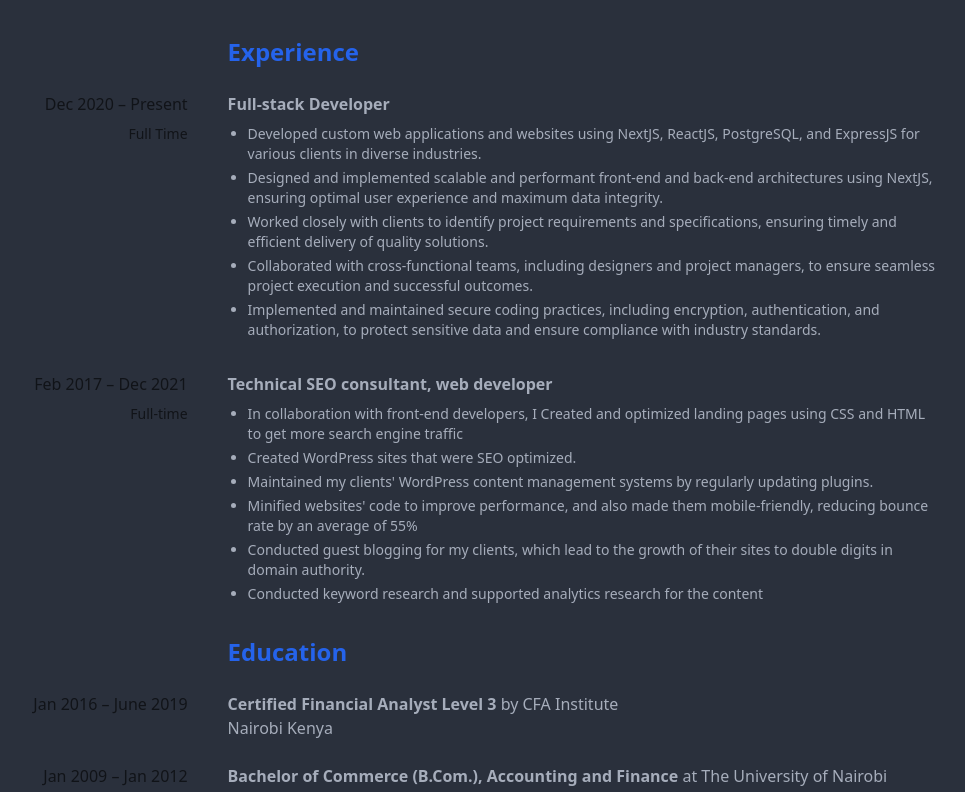
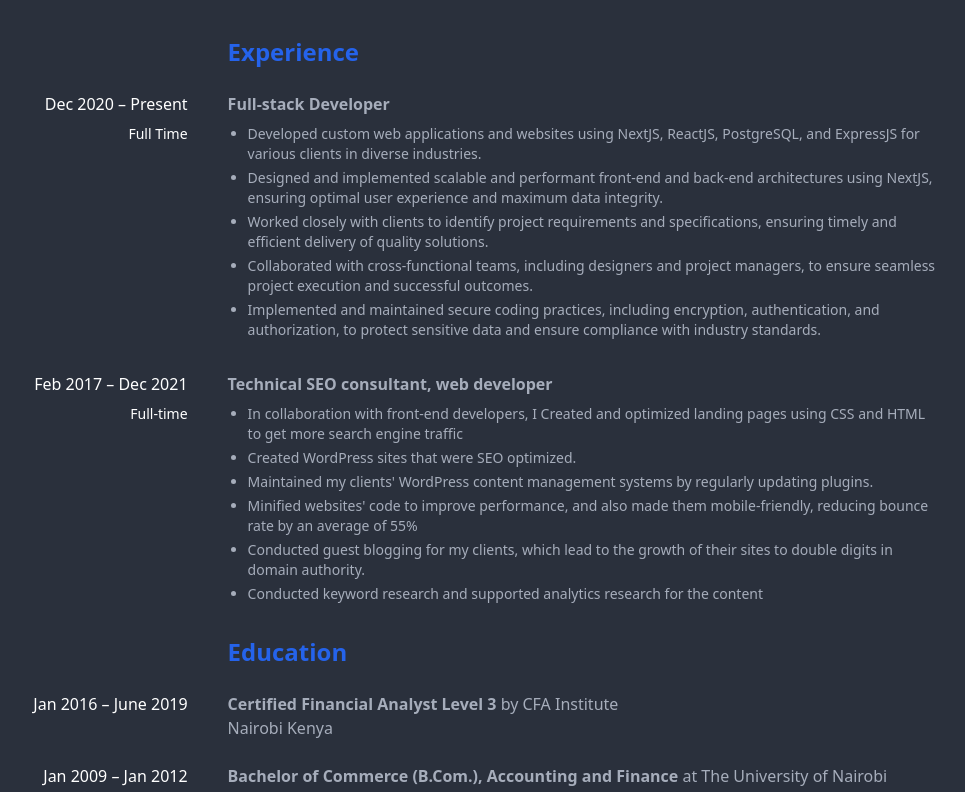
Before and after one commit to luckson1/site, a Next.js app: page /resume in a window 1280 px wide. Shown: the part 180-972 px from the top of the page, without its empty margins (176-1141 px from the left). Built offline with nearby package versions, Linux system fonts and the light colour scheme.

Commit message:
style: text color

```diff
--- a/app/resume/page.tsx
+++ b/app/resume/page.tsx
@@ -11,14 +11,14 @@ const page = () => {
         </div>
         <div className="grid items-baseline gap-x-10 print:grid-cols-4 lg:grid-cols-4">
           <div className="print:text-right lg:text-right">
-            <span className="text-black/60">Dec 2020 – Present</span>
+            <span className="text-white">Dec 2020 – Present</span>
           </div>
           <div className="print:col-span-3 lg:col-span-3">
             <h2 className="inline font-bold">Full-stack Developer</h2>
             <span className="[&_a]:underline"></span>
           </div>
           <div className="print:text-right lg:text-right">
-            <span className="text-sm text-black/60">Full Time</span>
+            <span className="text-sm text-white">Full Time</span>
           </div>
           <div className="print:col-span-3 lg:col-span-3">
             <ul className="mx-5 my-2 flex list-disc flex-col gap-1 text-sm">
@@ -52,7 +52,7 @@ const page = () => {
         </div>
         <div className="grid items-baseline gap-x-10 print:grid-cols-4 lg:grid-cols-4">
           <div className="print:text-right lg:text-right">
-            <span className="text-black/60">Feb 2017 – Dec 2021</span>
+            <span className="text-white">Feb 2017 – Dec 2021</span>
           </div>
           <div className="print:col-span-3 lg:col-span-3">
             <h2 className="inline font-bold">
@@ -60,7 +60,7 @@ const page = () => {
             </h2>
           </div>
           <div className="print:text-right lg:text-right">
-            <span className="text-sm text-black/60">Full-time</span>
+            <span className="text-sm text-white">Full-time</span>
           </div>
           <div className="print:col-span-3 lg:col-span-3">
             <ul className="mx-5 my-2 flex list-disc flex-col gap-1 text-sm">
@@ -98,7 +98,7 @@ const page = () => {
           </div>
           <div className="grid items-baseline gap-x-10 print:grid-cols-4 lg:grid-cols-4">
             <div className="print:text-right lg:text-right">
-              <span className="text-black/60">Jan 2016 – June 2019</span>
+              <span className="text-white">Jan 2016 – June 2019</span>
             </div>
             <div className="print:col-span-3 lg:col-span-3">
               <h2 className="inline font-bold">
@@ -107,7 +107,7 @@ const page = () => {
               <span>by CFA Institute</span>
             </div>
             <div className="print:text-right lg:text-right">
-              <span className="text-sm text-black/60" />
+              <span className="text-sm text-white" />
             </div>
             <div className="print:col-span-3 lg:col-span-3">
               <p>Nairobi Kenya</p>
@@ -115,7 +115,7 @@ const page = () => {
           </div>
           <div className="grid items-baseline gap-x-10 print:grid-cols-4 lg:grid-cols-4">
             <div className="print:text-right lg:text-right">
-              <span className="text-black/60">Jan 2009 – Jan 2012</span>
+              <span className="text-white">Jan 2009 – Jan 2012</span>
             </div>
             <div className="print:col-span-3 lg:col-span-3">
               <h2 className="inline font-bold">
@@ -124,7 +124,7 @@ const page = () => {
               <span>at The University of Nairobi</span>
             </div>
             <div className="print:text-right lg:text-right">
-              <span className="text-sm text-black/60" />
+              <span className="text-sm text-white" />
             </div>
             <div className="print:col-span-3 lg:col-span-3">
               <p>Nairobi, Kenya</p>
```
